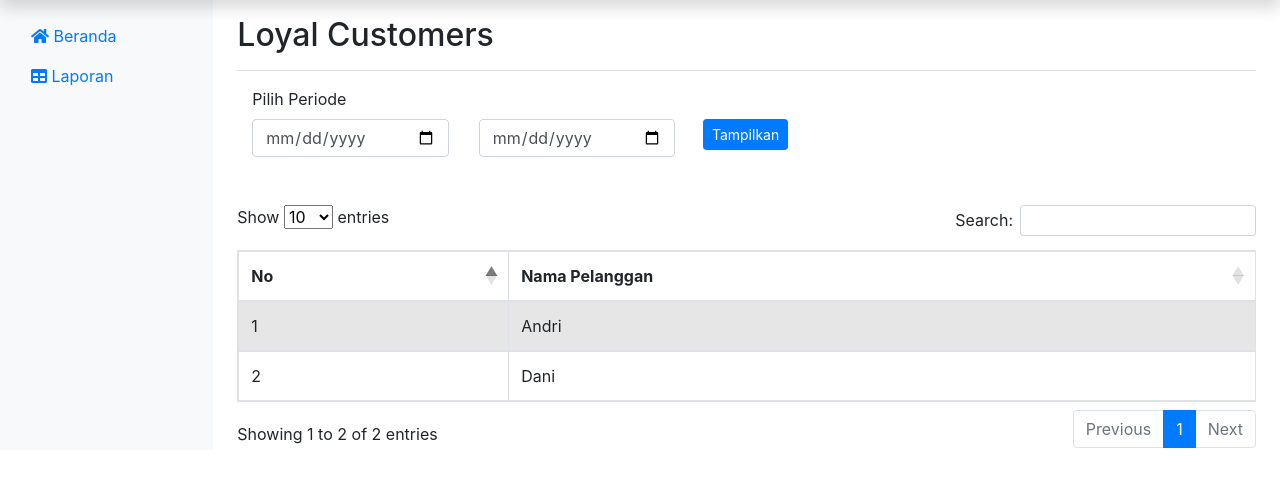
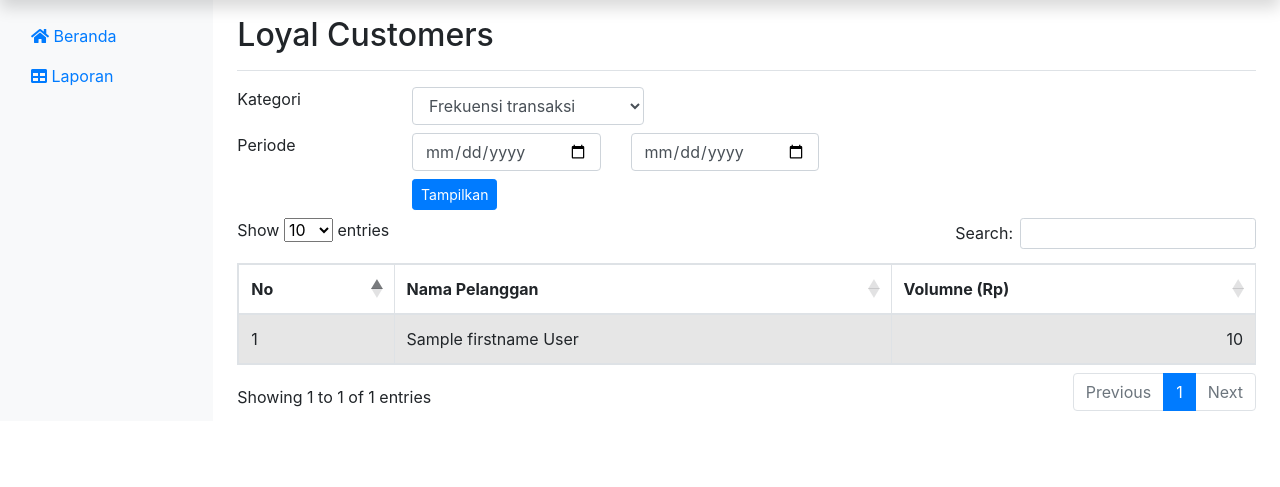
Before and after one commit to andriachmad93/aladdin-laundry, a CodeIgniter 4 app: template app/Views/pages/admin/loyal-customer.php in a window 1280 px wide. Shown: the part 40-527 px from the top of the page. Run offline with PHP 8.4 and a stand-in for CodeIgniter, Linux system fonts and the light colour scheme; the template is opened without the code that fills it: most values are stand-ins (such as "Sample title", 1, 10 or a date in 2020); some libraries are stand-ins or nearby versions.

Commit message:
loyal customers

```diff
--- a/app/Views/pages/admin/loyal-customer.php
+++ b/app/Views/pages/admin/loyal-customer.php
@@ -9,43 +9,74 @@
             <div class="d-flex justify-content-between flex-wrap flex-md-nowrap align-items-center pt-3 pb-2 mb-3 border-bottom">
                 <h1 class="h2">Loyal Customers</h1>
             </div>
-
-      <label class="col-md-4 form-label">Pilih Periode</label>
-      <div class="col-md-8">
+            <div class="row mb-2">
+                <label class="col-md-2 form-label">Kategori</label>
+                <div class="col-md-3">
+                    <select class="form-control" id="cboType">
+                        <option value="count" <?= $type == "count" ? "selected" : ""; ?>>Frekuensi transaksi</option>
+                        <option value="volume" <?= $type == "volume" ? "selected" : ""; ?>>Volume transaksi</option>
+                    </select>
+                </div>
+            </div>
+            <div class="row mb-2">
+                <label class="col-md-2 form-label">Periode</label>
+                <div class="col-md-10">
                     <div class="row">
-              <div class="col-md-4">
-                  <input type="date" class="form-control">
+                        <div class="col-md-3">
+                            <input type="date" class="form-control" id="startDate" value="<?= $start_date; ?>">
                         </div>
-              <div class="col-md-4">
-                  <input type="date" class="form-control">
-              </div>
-              <div class="col-md-2">
-                  <button class="btn btn-primary btn-sm float-right">Tampilkan</button>
+                        <div class="col-md-3">
+                            <input type="date" class="form-control" id="endDate" value="<?= $end_date; ?>">
                         </div>
                     </div>
                 </div>
-      <br><br>
+            </div>
+            <div class="row mb-2">
+                <label class="col-md-2 form-label"></label>
+                <div class="col-md-10">
+                    <button class="btn btn-primary btn-sm" id="btnShow">Tampilkan</button>
+                </div>
+            </div>
+            <div class="row mb-2">
+                <div class="col-md-12">
                     <div class="table-responsive">
                         <table id="tabel-data" class="table table-striped table-bordered" width="100%" cellspacing="6">
                             <thead>
                                 <tr>
                                     <th>No</th>
                                     <th>Nama Pelanggan</th>
+                                    <th><?= $type == "count" ? "Frekuensi" : "Volumne (Rp)"; ?></th>
                                 </tr>
                             </thead>
                             <tbody>
+                                <?php $i = 1;
+                                foreach ($customers as $c) : ?>
                                     <tr>
-                    <td>1</td>
-                    <td>Andri</td>
+                                        <td><?= $i; ?></td>
+                                        <td><?= $c["firstname"] . " " . $c["lastname"]; ?></td>
+                                        <td class="text-right"><?= intval($c["total"]); ?></td>
                                     </tr>
-                <tr>
-                    <td>2</td>
-                    <td>Dani</td>
-                </tr>
+                                <?php $i++;
+                                endforeach; ?>
                             </tbody>
                         </table>
+                    </div>
+                </div>
             </div>
         </main>
     </div>
 </div>
+<script type="text/javascript">
+    $(document).on("click", "#btnShow", function() {
+        getTop10Customers();
+    });
+
+    function getTop10Customers() {
+        let type = $("#cboType").val();
+        let startDate = $("#startDate").val();
+        let endDate = $("#endDate").val();
+
+        window.location = "<?= base_url('report/loyal_customers'); ?>/" + type + "/" + startDate + "/" + endDate;
+    }
+</script>
 <?= $this->endSection(); ?>
```
Also changed, not shown: app/Controllers/Report.php (+18 -2 lines), app/Models/OrderModel.php (+38 -0 lines). Lines whose indentation alone changed are shown as unchanged.
